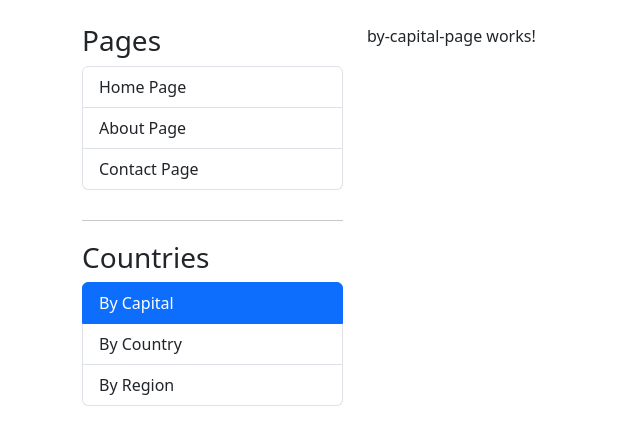
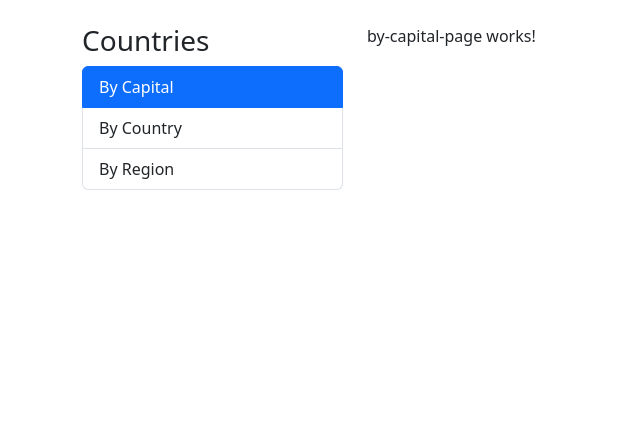
Before and after one commit to abelborit/angular-api-country-app, an Angular app: page /countries/by-capital in a window 1280 px wide. Shown: the top 444 px of the page, without its empty margins (0-640 px from the left). Built offline with nearby package versions, Linux system fonts and the light colour scheme.

Commit message:
[CHORE] commented pages
pages were commented because they have not been used yet

```diff
--- a/src/app/shared/components/sidebar/sidebar.component.html
+++ b/src/app/shared/components/sidebar/sidebar.component.html
@@ -1,11 +1,10 @@
-<h3 class="mb-2">Pages</h3>
+<!-- para hacer la navegación y hacer que este li sea un link de navegación que reconozca el router que hemos implementado entonces hay que colocarle el atributo routerLink="path_a_usar" pero veremos que aún no cambia de ruta cuando se presiona o se hace click y si se le coloca como propiedad, es decir, [routerLink]="'path_a_usar'" y con eso le estamos dando el control a Angular sobre el componente ya que le decimos que establezca dinámicamente el routerLink al valor del string 'path_a_usar' que por ejemplo sería 'home' y si no existe nos dará un error "Can't bind to 'routerLink' since it isn't a known property of 'li'." que nos dice que el li no puede reconocer la propiedad routerLink y para solucionarlo entonces tenemos que hacer que nuestros li en este sidebar.component.html conozcan el routerLink y eso se hace importando en el shared.module.ts en los imports el AppRoutingModule para que todo este módulo de shared.module.ts puede utilizar lo del AppRoutingModule -->
+<!-- no sería necesario hacerlo con [routerLink]="'home'" o [routerLink]="''" en este caso, porque igual a lo que se iguala es un string -->
+<!-- <li [routerLink]="'home'" class="list-group-item">Home Page</li> -->
 
+<!-- como se está colocando routerLink="" a la página inicial o principal y también routerLinkActive="active" a los li entonces al cambiar de página a cualquier otra ruta como about entonces los li de '' y 'about' se pintarán como activo ya que al tener el routerLink="" también influye en routerLink="about" pero para eso hay opciones para configurar como por ejemplo el exact en true para tener la ruta exacta -->
+<!-- <h3 class="mb-2">Pages</h3>
 <ul class="list-group">
-  <!-- para hacer la navegación y hacer que este li sea un link de navegación que reconozca el router que hemos implementado entonces hay que colocarle el atributo routerLink="path_a_usar" pero veremos que aún no cambia de ruta cuando se presiona o se hace click y si se le coloca como propiedad, es decir, [routerLink]="'path_a_usar'" y con eso le estamos dando el control a Angular sobre el componente ya que le decimos que establezca dinámicamente el routerLink al valor del string 'path_a_usar' que por ejemplo sería 'home' y si no existe nos dará un error "Can't bind to 'routerLink' since it isn't a known property of 'li'." que nos dice que el li no puede reconocer la propiedad routerLink y para solucionarlo entonces tenemos que hacer que nuestros li en este sidebar.component.html conozcan el routerLink y eso se hace importando en el shared.module.ts en los imports el AppRoutingModule para que todo este módulo de shared.module.ts puede utilizar lo del AppRoutingModule -->
-  <!-- no sería necesario hacerlo con [routerLink]="'home'" porque igual a lo que se iguala es un string -->
-  <!-- <li [routerLink]="'home'" class="list-group-item">Home Page</li> -->
-
-  <!-- como se está colocando routerLink="" a la página inicial o principal y también routerLinkActive="active" a los li entonces al cambiar de página a cualquier otra ruta como about entonces los li de '' y 'about' se pintarán como activo ya que al tener el routerLink="" también influye en routerLink="about" pero para eso hay opciones para configurar como por ejemplo el exact en true para tener la ruta exacta -->
   <li
     routerLink=""
     routerLinkActive="active"
@@ -34,8 +33,8 @@
     Contact Page
   </li>
 </ul>
+<hr style="margin: 30px auto 20px auto" /> -->
 
-<hr style="margin: 30px auto 20px auto" />
 <h3 class="mb-2">Countries</h3>
 
 <ul class="list-group">
```
Also changed, not shown: src/app/app-routing.module.ts (+14 -13 lines).
